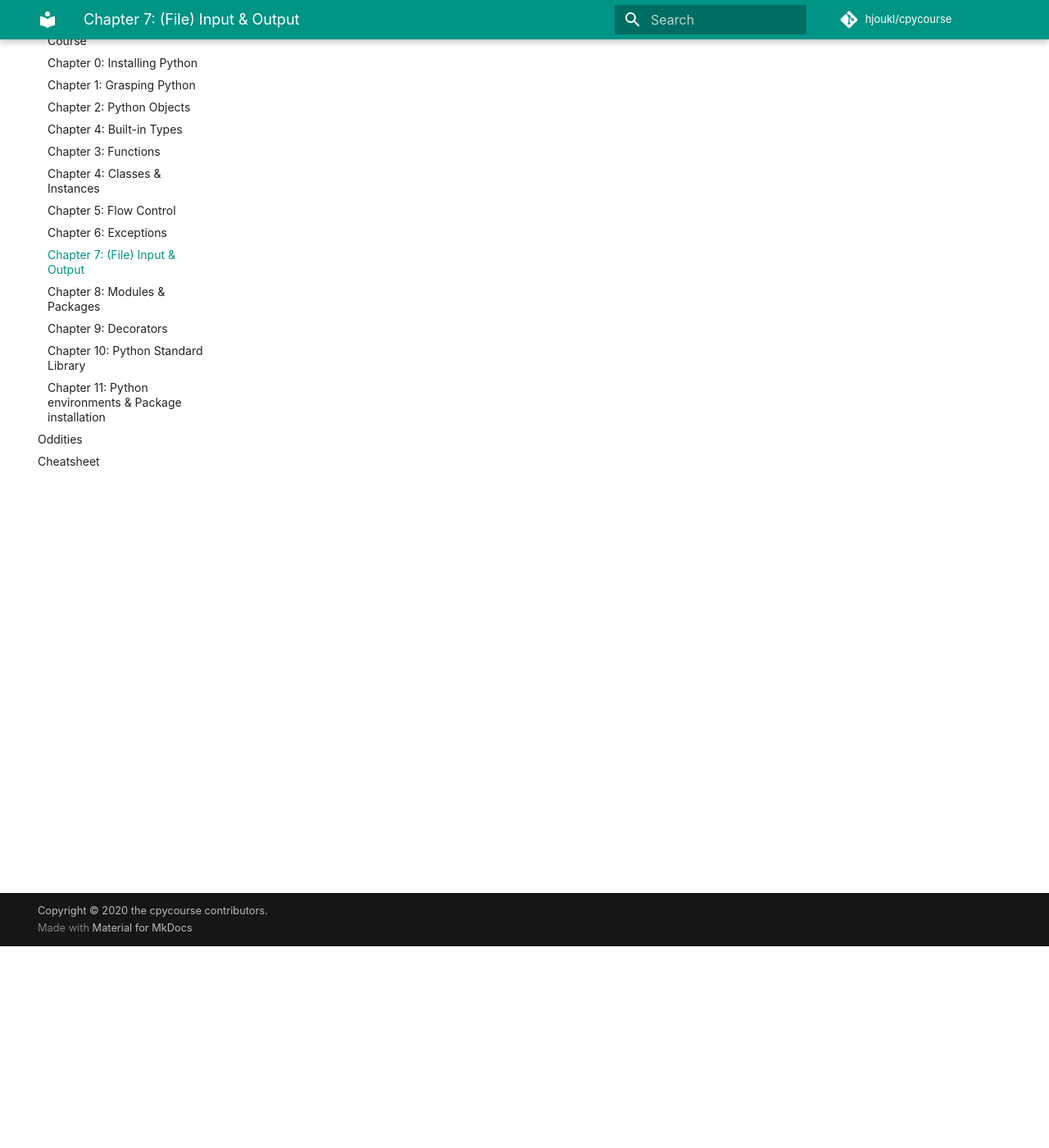
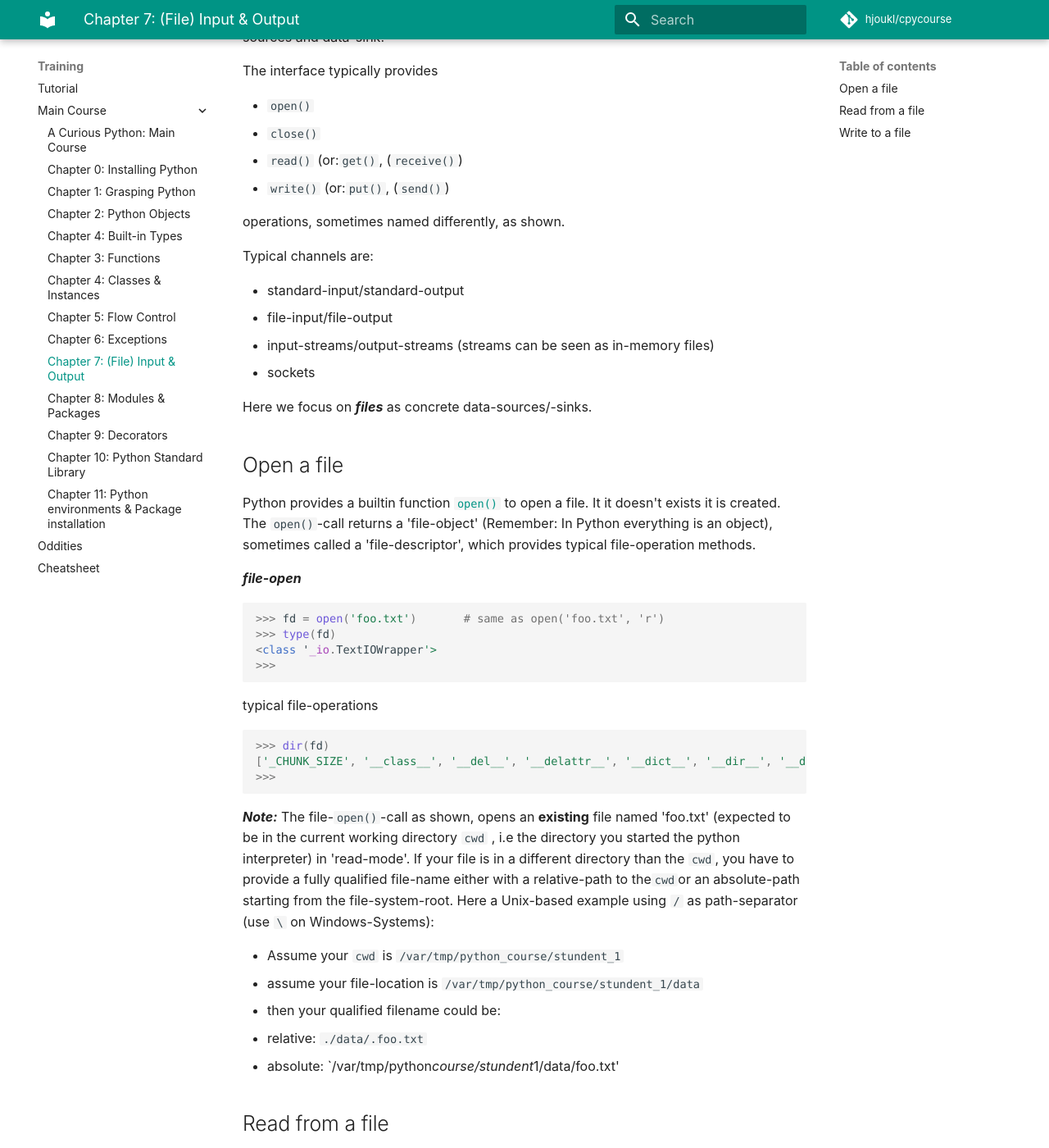
Before and after one commit to rkluger68/cpycourse, an MkDocs documentation site: the page built from docs/training/main-course/io.md, in a window 1280 px wide and 1400 px high, scrolled down 246 px. Shown: the whole window at 82% size. Built offline with MkDocs 1.6.1 and Material for MkDocs 9.7.7, drawn with Linux system fonts in a browser that asks for light colours; comment, search, counter and statistics services are not loaded; some of the changed text lies outside the part shown.

Commit message:
Update io.md

````diff
--- a/docs/training/main-course/io.md
+++ b/docs/training/main-course/io.md
@@ -1 +1,56 @@
 # Get it in (and out): (File) Input and Output
+
+Programs can consume data from different input- and produce data into different output-'channels'.
+Channels are a concept providing a common interface to concrete data-sources and data-sink.
+
+The interface typically provides
+
+- `open()`
+- `close()`
+- `read()` (or:`get()`, (`receive()`)
+- `write()` (or:`put()`, (`send()`)
+
+operations, sometimes named differently, as shown.
+
+Typical channels are:
+
+- standard-input/standard-output
+- file-input/file-output
+- input-streams/output-streams (streams can be seen as in-memory files)
+- sockets
+
+Here we focus on ***files*** as concrete data-sources/-sinks.
+
+## Open a file
+
+Python provides a builtin function [`open()`](https://docs.python.org/3/library/functions.html#open) to open a file. It it doesn't exists it is created. The `open()`-call returns a 'file-object' (Remember: In Python everything is an object), sometimes called a 'file-descriptor', which provides typical file-operation methods.
+
+***file-open***
+
+``` python
+>>> fd = open('foo.txt')       # same as open('foo.txt', 'r')
+>>> type(fd)
+<class '_io.TextIOWrapper'>
+>>>
+```
+typical file-operations
+
+``` python
+>>> dir(fd)
+['_CHUNK_SIZE', '__class__', '__del__', '__delattr__', '__dict__', '__dir__', '__doc__', '__enter__', '__eq__', '__exit__', '__format__', '__ge__', '__getattribute__', '__getstate__', '__gt__', '__hash__', '__init__', '__init_subclass__', '__iter__', '__le__', '__lt__', '__ne__', '__new__', '__next__', '__reduce__', '__reduce_ex__', '__repr__', '__setattr__', '__sizeof__', '__str__', '__subclasshook__', '_checkClosed', '_checkReadable', '_checkSeekable', '_checkWritable', '_finalizing', 'buffer', 'close', 'closed', 'detach', 'encoding', 'errors', 'fileno', 'flush', 'isatty', 'line_buffering', 'mode', 'name', 'newlines', 'read', 'readable', 'readline', 'readlines', 'seek', 'seekable', 'tell', 'truncate', 'writable', 'write', 'writelines']
+>>>
+```
+
+***Note:***
+The file-`open()`-call as shown, opens an **existing** file named 'foo.txt' (expected to be in the current working directory `cwd` , i.e the directory you started the python interpreter) in 'read-mode'. If your file is in a different directory than the `cwd`, you have to provide a fully qualified file-name either with a relative-path to the`cwd`or an absolute-path starting from the file-system-root. Here a Unix-based example using `/` as path-separator (use `\` on Windows-Systems):
+
+- Assume your `cwd` is `/var/tmp/python_course/stundent_1`
+- assume your file-location is `/var/tmp/python_course/stundent_1/data`
+- then your qualified filename could be:
+  - relative: `./data/.foo.txt`
+  - absolute: `/var/tmp/python_course/stundent_1/data/foo.txt'
+
+
+## Read from a file
+
+## Write to a file
````
